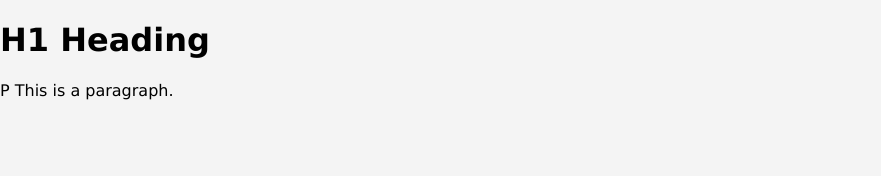
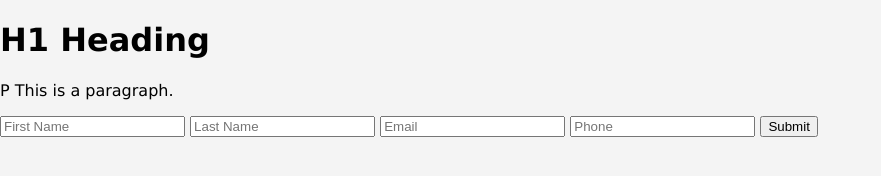
Before and after one commit to Alex-Eriksen/ServerScripting_H5, a website: page public/index.html in a window 1280 px wide. Shown: the whole page, without its empty margins (0-881 px from the left). Drawn offline with Linux system fonts and the light colour scheme.

Commit message:
Update index.html

```diff
--- a/public/index.html
+++ b/public/index.html
@@ -12,5 +12,13 @@
     <body>
         <h1>H1 Heading</h1>
         <p>P This is a paragraph.</p>
+
+        <form action="" method="post">
+            <input type="text" name="firstName" placeholder="First Name">
+            <input type="text" name="lastName" placeholder="Last Name">
+            <input type="email" name="email" placeholder="Email">
+            <input type="phone" name="phone" placeholder="Phone">
+            <button type="submit">Submit</button>
+        </form>
     </body>
 </html>
```
